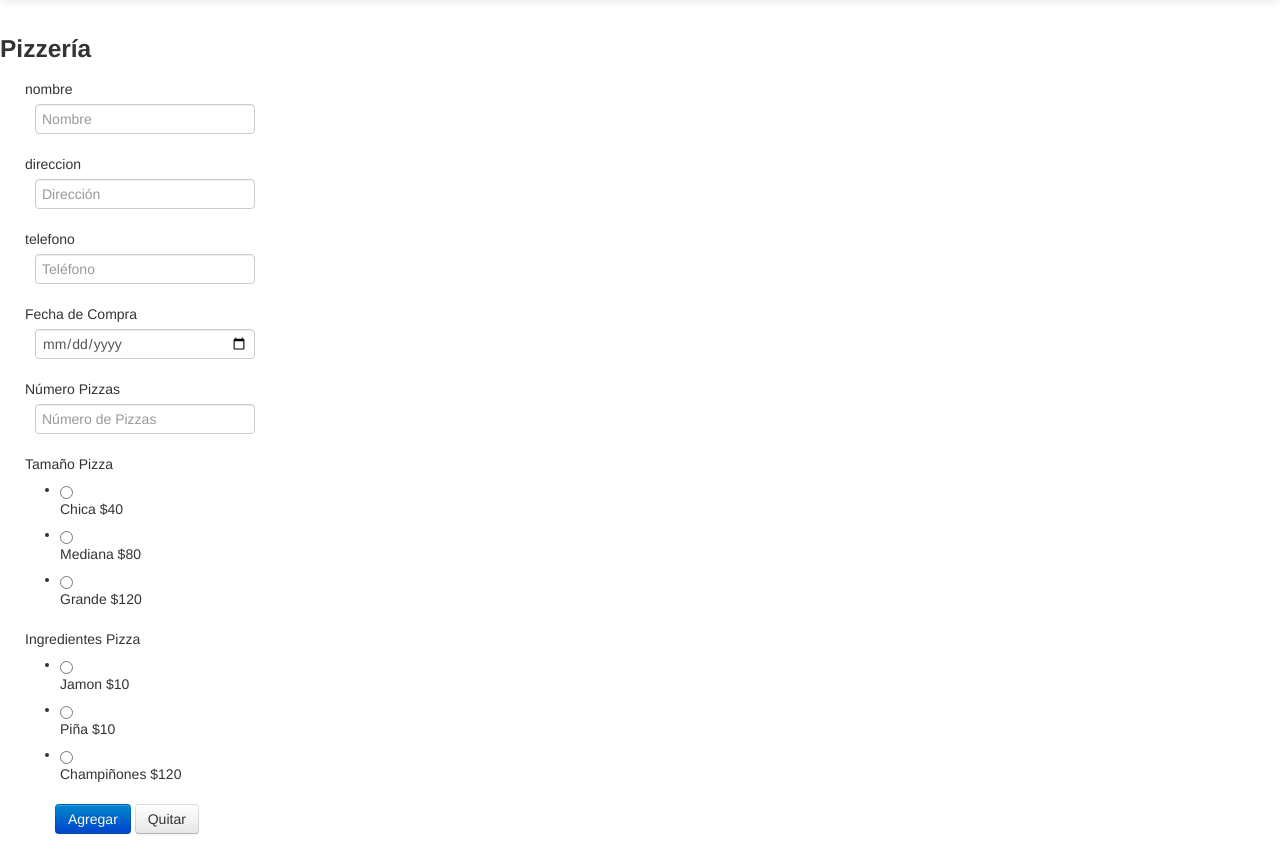
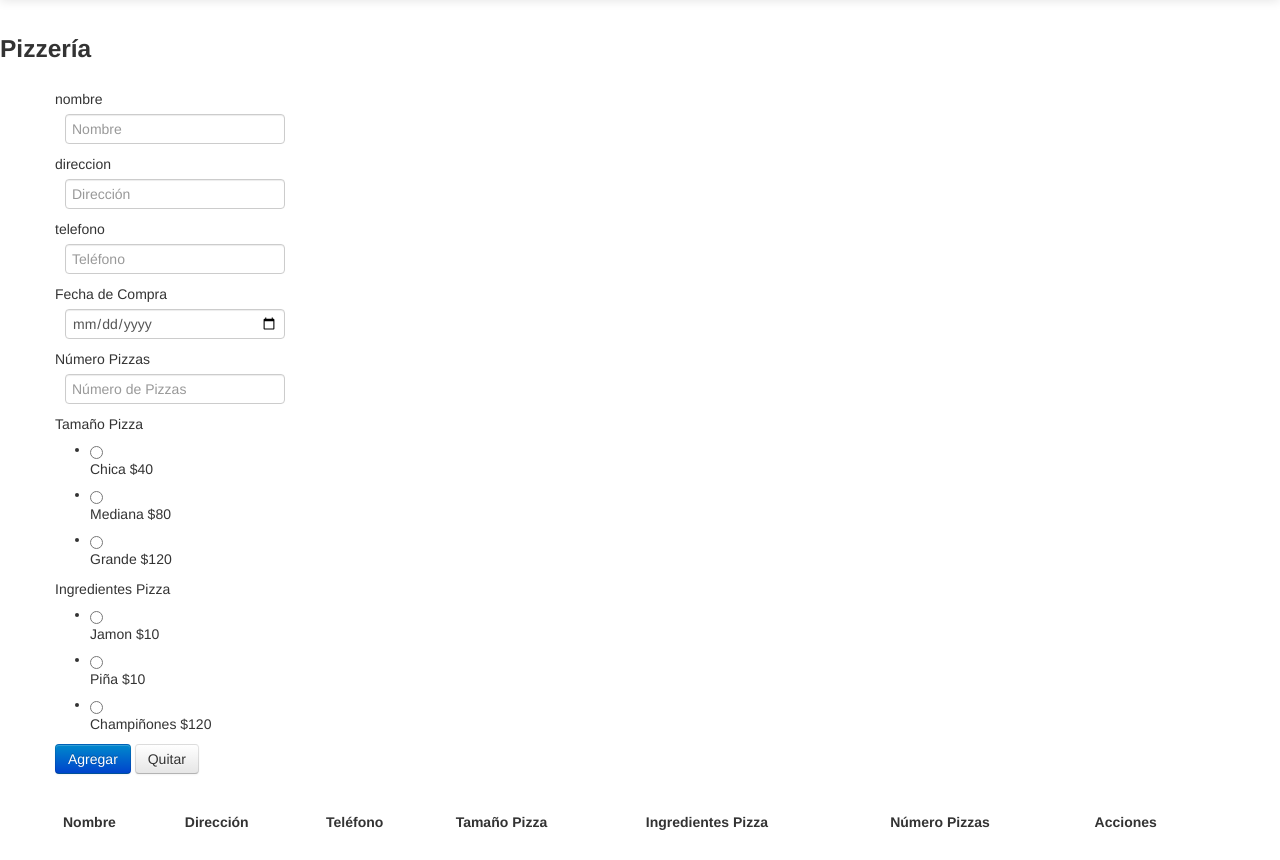
Before and after one commit to IDGS-803-20001568/IDGS-803-20001568-practica_bd_idgs803, a Flask app: page /pizzeria in a window 1280 px wide. Shown: the part 41-901 px from the top of the page. Before the commit the page ends 875 px from the top, so only its background shows below. Run offline with Flask 3, Linux system fonts and the light colour scheme; lists and menus that the app fills with data are empty; some libraries are stand-ins or nearby versions.

Commit message:
2a version

```diff
--- a/main.py
+++ b/main.py
@@ -41,6 +41,8 @@ def ABC_Completo():
     empleado = Empleados.query.all()
     return render_template("ABC_Completo.html",empleado=empleado)
 
+
+
 @app.route("/eliminar",methods=["GET","POST"])
 def eliminar():
     empleados_form=forms.EmpleadosForm(request.form)
@@ -60,6 +62,8 @@ def eliminar():
         db.session.commit()
         return redirect('ABC_Completo')
     return render_template("eliminar.html",form=empleados_form)
+
+
 
 @app.route("/modificar",methods=["GET","POST"])
 def modificar():
@@ -88,21 +92,17 @@ def modificar():
 
 
 
-
-
-
 @app.route("/pizzeria", methods=["GET", "POST"])
 def mostrar_pizzeria():
     formulario_pizzeria = PizzeriaForm(request.form)
     if request.method == "POST" and formulario_pizzeria.validate():
-        # Captura de datos del formulario
+
         nombre = formulario_pizzeria.nombre.data
         direccion = formulario_pizzeria.direccion.data
         telefono = formulario_pizzeria.telefono.data
-        fecha_compra = datetime.datetime.now()  # Fecha actual
+        fecha_compra = datetime.datetime.now()
 
-        # Procesamiento del pedido
-        # Agregar pizza al pedido
+
         pedido = {
             "nombre": nombre,
             "direccion": direccion,
@@ -111,17 +111,27 @@ def mostrar_pizzeria():
             "tamaño_pizza": formulario_pizzeria.tamaPizza.data,
             "ingredientes_pizza": formulario_pizzeria.ingredientesPizza.data,
             "num_pizzas": formulario_pizzeria.numPizzas.data,
-            # Aquí deberías calcular el subtotal de la pizza
-            # y agregarlo al pedido
+
         }
 
-        # Aquí deberías agregar el pedido a una lista de pedidos o a la base de datos
 
-        # Redireccionar a la misma página después de procesar el pedido
         return redirect("/pizzeria")
 
     return render_template("pizzeria.html", form=formulario_pizzeria)
 
+@app.route("/finalizar_pedido", methods=["POST"])
+def finalizar_pedido():
+    data = request.json
+    nombre = data.get('nombre')
+    direccion = data.get('direccion')
+    telefono = data.get('telefono')
+    tamaño_pizza = data.get('tamaño_pizza')
+    ingredientes_pizza = data.get('ingredientes_pizza')
+    num_pizzas = data.get('num_pizzas')
+
+
+
+    return jsonify({'message': 'Pedido finalizado correctamente'}), 200
 
 
 
--- a/templates/pizzeria.html
+++ b/templates/pizzeria.html
@@ -1,50 +1,82 @@
 {% extends 'layout.html' %}
 {% block content %}
 
-<h3>Pizzería</h3>
+<h3 style="margin-bottom: 20px;">Pizzería</h3>
 {% from "_macros.html" import render_field %}
 
 <div class="container">
-    <form name="pedido" action="/procesar_pedido" id="pedido" method="post">
-        <div class="row control-group">
-            <div class="form-group col-xs-12 float-label-form-group controls">
-                {{ render_field(form.nombre, class="form-control", placeholder="Nombre") }}
-            </div>
+    <form name="pedido" id="pedido-form" method="post">
+        <div class="form-group">
+            {{ render_field(form.nombre, class="form-control", id="nombre", placeholder="Nombre") }}
         </div>
-        <div class="row control-group">
-            <div class="form-group col-xs-12 float-label-form-group controls">
-                {{ render_field(form.direccion, class="form-control", placeholder="Dirección") }}
-            </div>
+        <div class="form-group">
+            {{ render_field(form.direccion, class="form-control", id="direccion", placeholder="Dirección") }}
         </div>
-        <div class="row control-group">
-            <div class="form-group col-xs-12 float-label-form-group controls">
-                {{ render_field(form.telefono, class="form-control", placeholder="Teléfono") }}
-            </div>
+        <div class="form-group">
+            {{ render_field(form.telefono, class="form-control", id="telefono", placeholder="Teléfono") }}
         </div>
-        <div class="row control-group">
-            <div class="form-group col-xs-12 float-label-form-group controls">
-                {{ render_field(form.fecha_compra, class="form-control", placeholder="Fecha de Compra") }}
-            </div>
+        <div class="form-group">
+            {{ render_field(form.fecha_compra, class="form-control", id="fecha_compra", placeholder="Fecha de Compra") }}
         </div>
-        <div class="row control-group">
-            <div class="form-group col-xs-12 float-label-form-group controls">
-                {{ render_field(form.numPizzas, class="form-control", placeholder="Número de Pizzas") }}
-            </div>
+        <div class="form-group">
+            {{ render_field(form.numPizzas, class="form-control", id="numPizzas", placeholder="Número de Pizzas") }}
         </div>
-        <div class="row control-group">
-            <div class="form-group col-xs-12 float-label-form-group controls">
-                {{ render_field(form.tamaPizza, class="form-control") }}
-            </div>
+        <div class="form-group">
+            {{ render_field(form.tamaPizza, class="form-control") }}
         </div>
-        <div class="row control-group">
-            <div class="form-group col-xs-12 float-label-form-group controls">
-                {{ render_field(form.ingredientesPizza, class="form-control") }}
-            </div>
+        <div class="form-group">
+            {{ render_field(form.ingredientesPizza, class="form-control") }}
         </div>
         <input type="hidden" name="csrf_token" value="{{ csrf_token() }}" />
-        <input type="submit" class="btn btn-primary" id="agregar" name="agregar" value="Agregar" />
+        <button type="button" class="btn btn-primary" id="agregar">Agregar</button>
         <input type="reset" class="btn btn-secondary" id="quitar" name="quitar" value="Quitar" />
     </form>
+
+    <table class="table table-striped" style="margin-top: 30px;">
+        <thead class="thead-dark">
+            <tr>
+                <th>Nombre</th>
+                <th>Dirección</th>
+                <th>Teléfono</th>
+                <th>Tamaño Pizza</th>
+                <th>Ingredientes Pizza</th>
+                <th>Número Pizzas</th>
+                <th>Acciones</th>
+            </tr>
+        </thead>
+        <tbody id="tabla-pedidos">
+
+        </tbody>
+    </table>
 </div>
 
+<script>
+    document.addEventListener('DOMContentLoaded', function() {
+        document.getElementById('agregar').addEventListener('click', function() {
+
+            var nombre = document.getElementById('nombre').value;
+            var direccion = document.getElementById('direccion').value;
+            var telefono = document.getElementById('telefono').value;
+            var tamañoPizza = document.getElementById('tamaPizza').value;
+            var ingredientesPizza = document.getElementById('ingredientesPizza').value;
+            var numPizzas = document.getElementById('numPizzas').value;
+
+
+            var newRow = '<tr>' +
+                '<td>' + nombre + '</td>' +
+                '<td>' + direccion + '</td>' +
+                '<td>' + telefono + '</td>' +
+                '<td>' + tamañoPizza + '</td>' +
+                '<td>' + ingredientesPizza + '</td>' +
+                '<td>' + numPizzas + '</td>' +
+                '<td><button id="eliminar" name="eliminar" value="Eliminar" class="btn btn-danger eliminar">Eliminar</button></td>' +
+                '<td><button id="finalizar" name="finalizar" value="Finalizar"  class="btn btn-warning finalizar">Finalizar</button></td>' +
+                '</tr>';
+
+
+            document.getElementById('tabla-pedidos').innerHTML += newRow;
+        });
+    });
+</script>
+
 {% endblock %}
```
